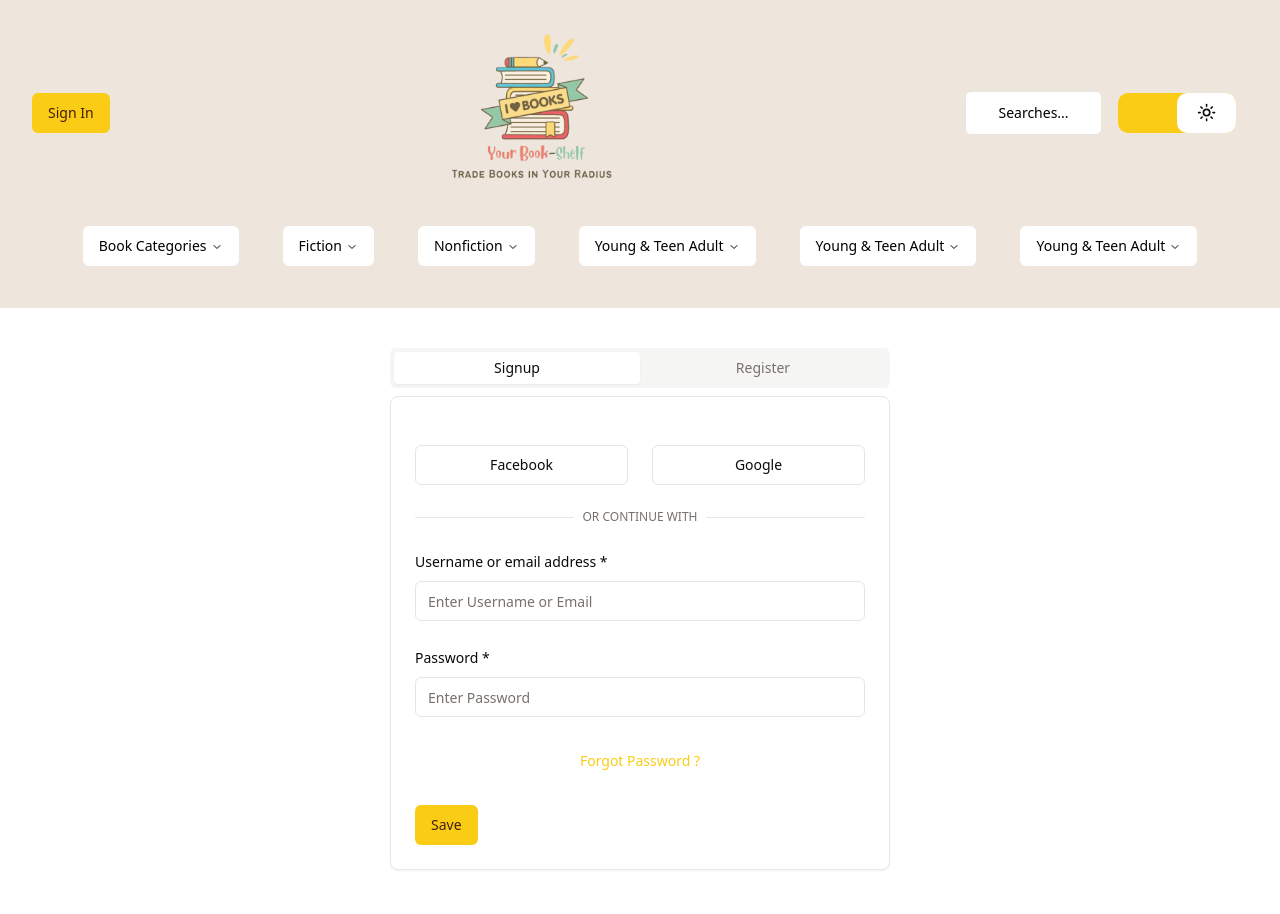
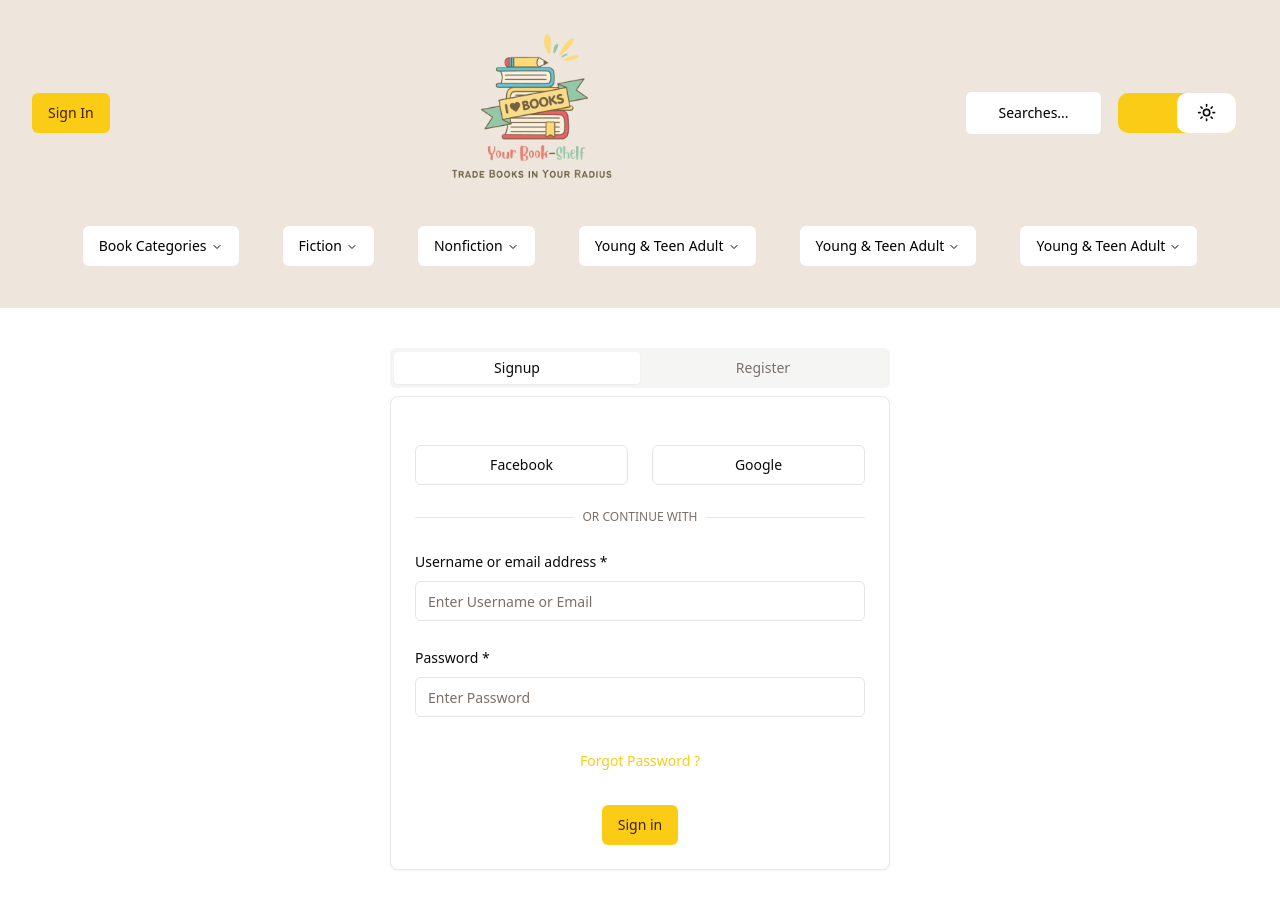
Before and after one commit to kasimkazmi/bookbuddy_app-next.js, a Next.js app: page /signup in a window 1280 px wide. Shown: the top 914 px of the page. Built offline with nearby package versions, Linux system fonts and the light colour scheme.

Commit message:
Typo Fixes

```diff
--- a/app/(pages)/signup/page.tsx
+++ b/app/(pages)/signup/page.tsx
@@ -171,26 +171,24 @@ const Signup = () => {
                   </DialogHeader>
                   <div className="flex items-center space-x-2">
                     <div className="grid flex-1 gap-2">
-                      <Label htmlFor="link" className="sr-only">
-                        Link
-                      </Label>
 
-                      <Input id="link" placeholder="email" />
+
+                      <Input id="link" placeholder="Email Address *" />
                     </div>
                   </div>
                   <DialogFooter className="">
                     <DialogClose asChild>
-                      <Button type="submit" size="sm" className="px-3">
-                        Reset
+                      <Button type="submit" size="sm" className="px-2">
+                        Reset Password
                       </Button>
                     </DialogClose>
                   </DialogFooter>
                 </DialogContent>
               </Dialog>
             </CardContent>
-            <CardFooter>
+            <CardFooter className=" justify-center">
               <Button type="submit" onClick={form.handleSubmit(onSubmit)}>
-                Save
+                Sign in
               </Button>
             </CardFooter>
           </Card>
@@ -273,7 +271,7 @@ const Signup = () => {
             </CardContent>
             <CardFooter>
               <Button type="submit" onClick={form.handleSubmit(onSubmit)}>
-                Save
+                Create Account
               </Button>
             </CardFooter>
           </Card>
```
